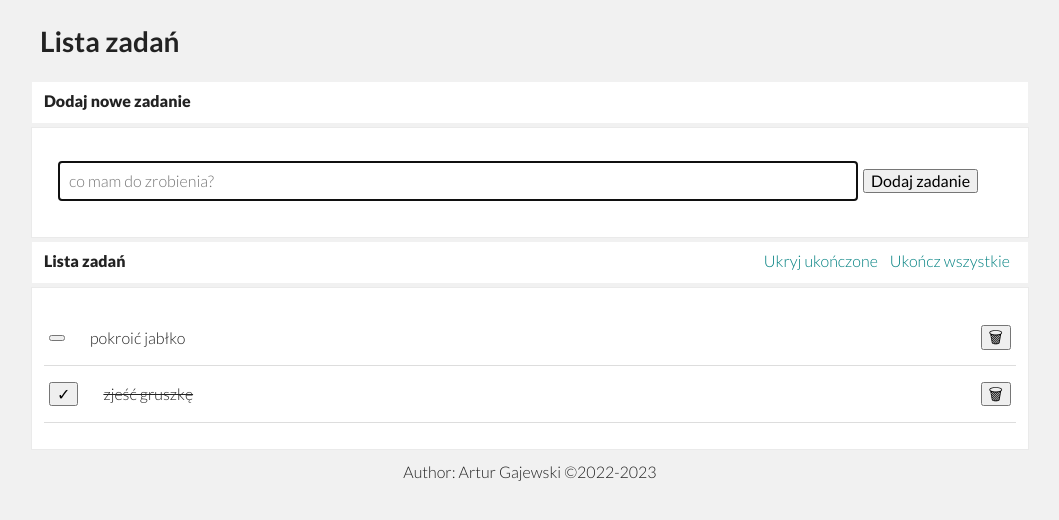
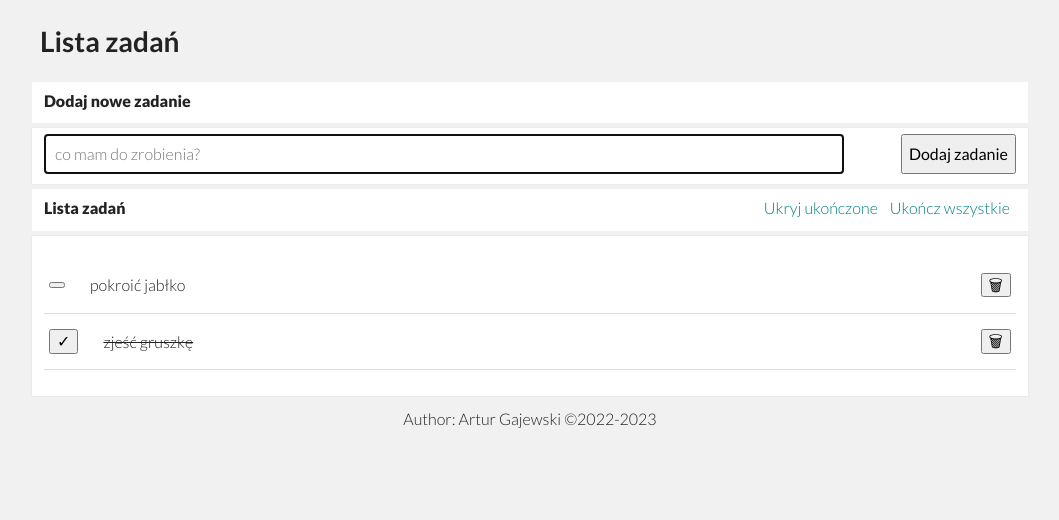
Before and after one commit to arturgajewski/todo-list-react, a React (Create React App) app: page / in a window 1280 px wide. Shown: the top 520 px of the page, without its empty margins (110-1169 px from the left). Built offline with nearby package versions, Linux system fonts and the light colour scheme.

Commit message:
removed <fieldset> and <p> from Form/index.js/added class to Form

```diff
--- a/src/Form/index.js
+++ b/src/Form/index.js
@@ -1,8 +1,6 @@
 import "./style.css";
 const Form = () => (
-  <form>
-    <fieldset className="form__fieldset--list">
-      <p className="form__legend--paragraph">
+  <form className="form">
         <input
           className="form__input"
           name="task"
@@ -11,9 +9,7 @@ const Form = () => (
           minLength="2"
           required
         />
-        <button className="button__task--addNewTask">Dodaj zadanie</button>
-      </p>
-    </fieldset>
+        <button className="button__addNewTask">Dodaj zadanie</button>
     </form>
 
 );
```
